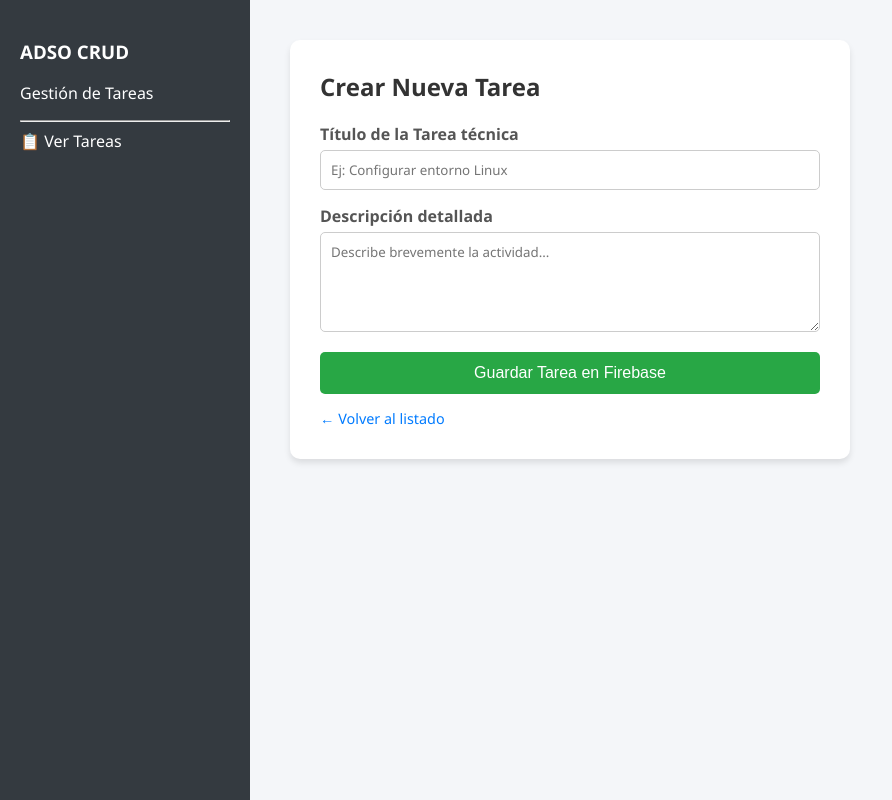
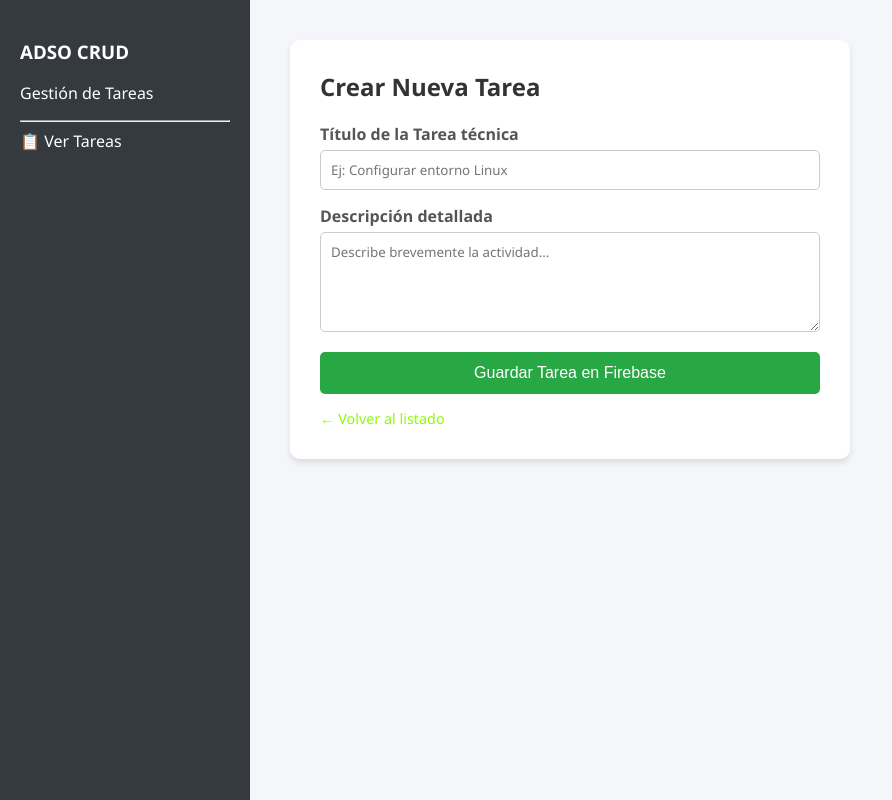
Before and after one commit to BlackT1221/aprendices-demo, a Django app: template usuarios/templates/tareas/form.html in a window 1280 px wide. Shown: the whole page, without its empty margins (0-892 px from the left). Run offline with Django 5.2, Linux system fonts and the light colour scheme; the template is opened without the code that fills it, so the values that code supplies are empty.

Commit message:
Cambio de color al formulario

```diff
--- a/usuarios/templates/tareas/form.html
+++ b/usuarios/templates/tareas/form.html
@@ -16,7 +16,7 @@
         textarea { height: 100px; resize: vertical; }
         .btn-submit { background-color: #28a745; color: white; padding: 12px 20px; border: none; border-radius: 5px; cursor: pointer; font-size: 1rem; width: 100%; }
         .btn-submit:hover { background-color: #218838; }
-        .btn-back { display: inline-block; margin-top: 15px; color: #007bff; text-decoration: none; font-size: 0.9rem; }
+        .btn-back { display: inline-block; margin-top: 15px; color: #88ff00; text-decoration: none; font-size: 0.9rem; }
         .alert { padding: 10px; border-radius: 5px; margin-bottom: 15px; background-color: #f8d7da; color: #721c24; border: 1px solid #f5c6cb; }
     </style>
 </head>
```
